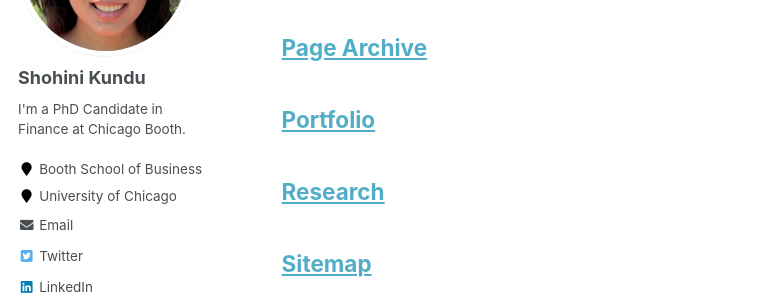
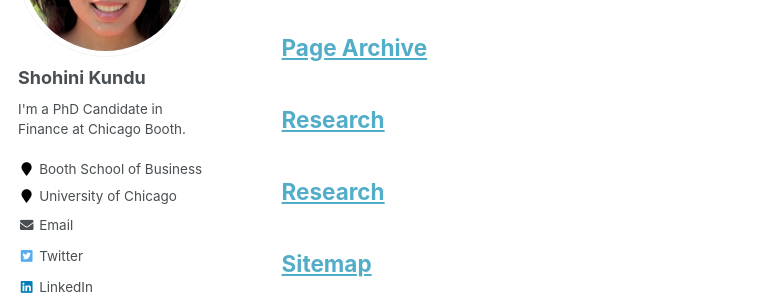
Before and after one commit to shohinikundu/shohinikundu.github.io, a Jekyll site: the page built from _pages/archive-layout-with-content.md, in a window 1280 px wide and 900 px high, scrolled down 5291 px. Shown: the part 154-454 px from the top of the window, without its empty margins (0-757 px from the left). Built offline with Jekyll 4.4.1, drawn with Linux system fonts in a browser that asks for light colours.

Commit message:
Update portfolio.html

```diff
--- a/_pages/portfolio.html
+++ b/_pages/portfolio.html
@@ -1,7 +1,7 @@
 ---
 layout: archive
-title: "Portfolio"
-permalink: /portfolio/
+title: "Research"
+permalink: /research/
 author_profile: true
 ---
 
```
Also changed, not shown: other parts of _pages/portfolio.html (+1 -0 lines).
